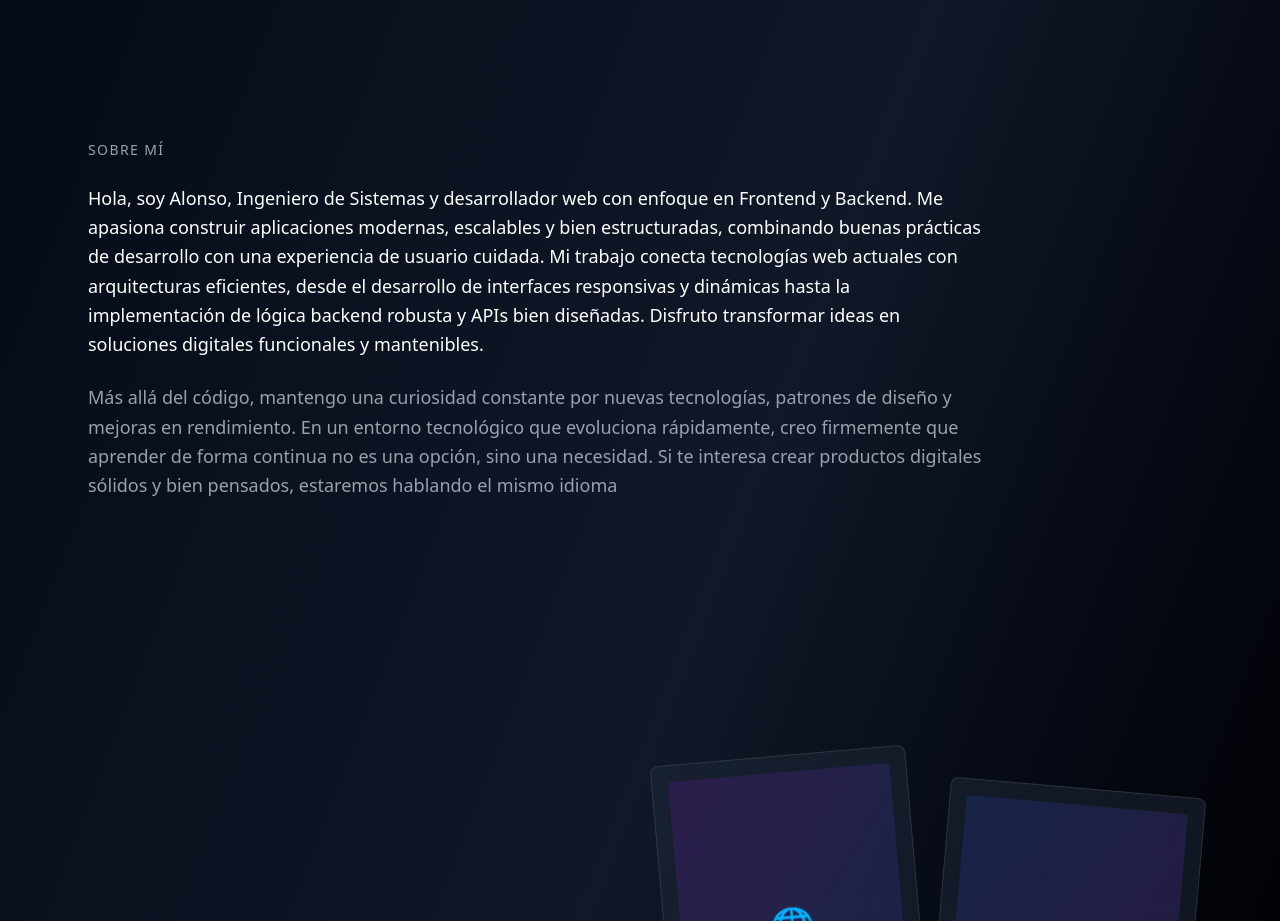
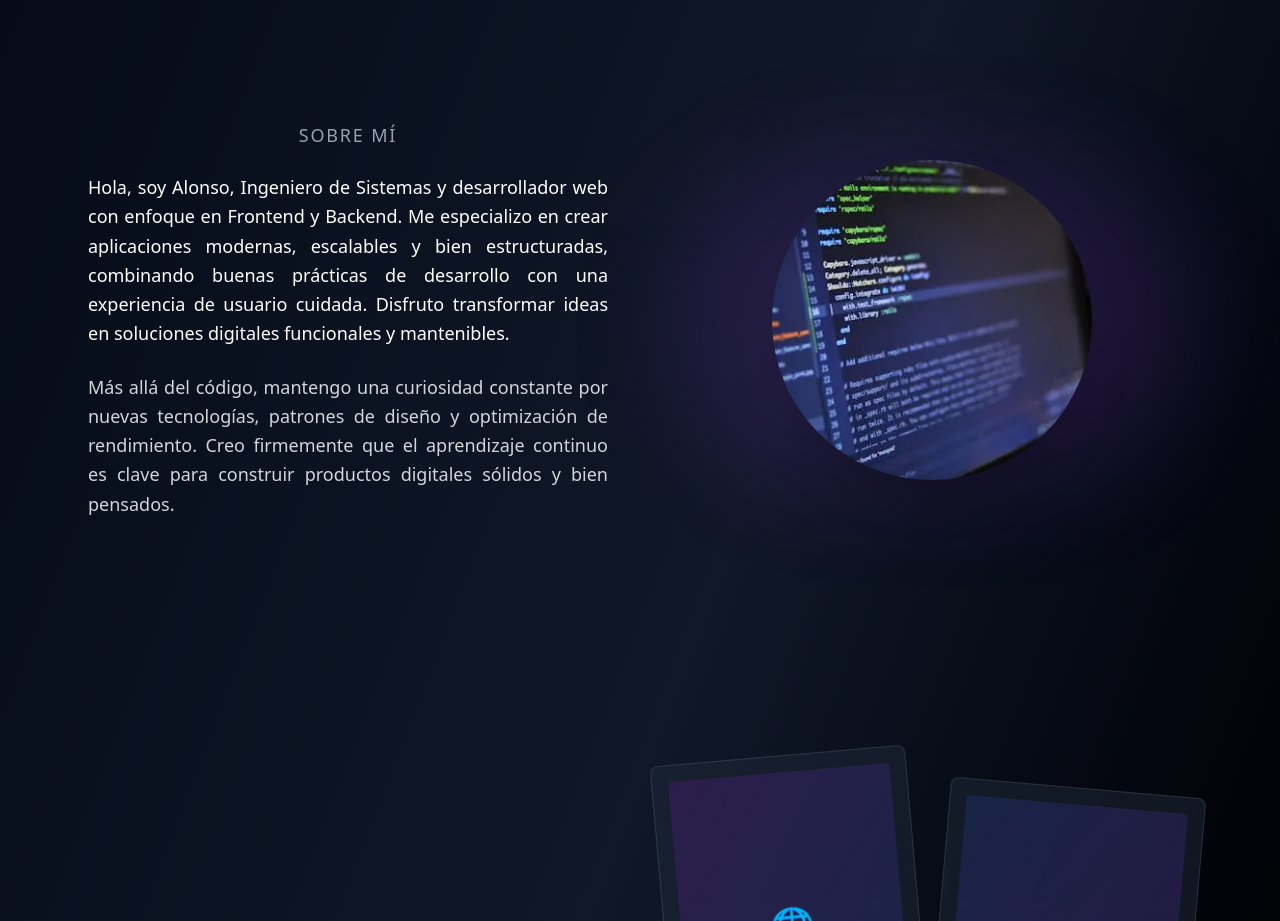
Before and after one commit to alonsonh96/portfolio, a React (Vite) app: page / in a window 1280 px wide. Shown: the part 880-1801 px from the top of the page. Built offline with nearby package versions, Linux system fonts and the light colour scheme.

Commit message:
feat(about): polished about section with visuals and cleaner text

```diff
--- a/src/components/About.jsx
+++ b/src/components/About.jsx
@@ -6,36 +6,48 @@ const About = () => {
   return (
     <Section id='sobre mí'>
       <motion.div
-        initial={{ opacity: 0, y: 30}}
+        initial={{ opacity: 0, y: 30 }}
         whileInView={{ opacity: 1, y: 0 }}
         viewport={{ once: false, amount: 0.3 }}
         transition={{ duration: 0.7, delay: 0.2 }}
-        className='max-w-4xl'
+        className='max-w-7xl mx-auto flex flex-col-reverse md:flex-row gap-16 items-center'
       >
-        <h2 className='text-sm uppercase tracking-widest text-gray-400 mb-6'>
+        <div className='flex-1 text-center '>
+          <h2 className='text-lg uppercase tracking-widest text-gray-400 mb-6'>
             Sobre mí
           </h2>
 
-        <p className='text-lg text-white mb-6 leading-relaxed'>
+          <p className='text-lg text-white mb-6 leading-relaxed text-justify'>
             Hola, soy Alonso, Ingeniero de Sistemas y desarrollador web con
-          enfoque en Frontend y Backend. Me apasiona construir aplicaciones
-          modernas, escalables y bien estructuradas, combinando buenas prácticas
-          de desarrollo con una experiencia de usuario cuidada. Mi trabajo
-          conecta tecnologías web actuales con arquitecturas eficientes, desde
-          el desarrollo de interfaces responsivas y dinámicas hasta la
-          implementación de lógica backend robusta y APIs bien diseñadas.
+            enfoque en Frontend y Backend. Me especializo en crear aplicaciones
+            modernas, escalables y bien estructuradas, combinando buenas
+            prácticas de desarrollo con una experiencia de usuario cuidada.
             Disfruto transformar ideas en soluciones digitales funcionales y
             mantenibles.
           </p>
 
-        <p className='text-lg text-gray-400 leading-relaxed'>
+          <p className='text-lg text-gray-300 leading-relaxed text-justify'>
             Más allá del código, mantengo una curiosidad constante por nuevas
-          tecnologías, patrones de diseño y mejoras en rendimiento. En un
-          entorno tecnológico que evoluciona rápidamente, creo firmemente que
-          aprender de forma continua no es una opción, sino una necesidad. Si te
-          interesa crear productos digitales sólidos y bien pensados, estaremos
-          hablando el mismo idioma
+            tecnologías, patrones de diseño y optimización de rendimiento. Creo
+            firmemente que el aprendizaje continuo es clave para construir
+            productos digitales sólidos y bien pensados.
           </p>
+        </div>
+        <motion.div
+          initial={{ opacity: 0, scale: 0.95 }}
+          whileInView={{ opacity: 1, scale: 1 }}
+          viewport={{ once: true }}
+          transition={{ duration: 0.8, delay: 0.2 }}
+          className='flex-1 relative flex justify-center md:display-block'
+        >
+          <div className='absolute inset-0 bg-purple-500/15 blur-3xl rounded-full animate-pulse' />
+          <img
+            src={'/src/assets/about.webp'}
+            alt='Foto de Alonso'
+            // className='relative z-10 rounded-full shadow-2xl p-10'
+            className='relative z-10 w-56 sm:w-64 md:w-72 lg:w-80 aspect-square object-cover rounded-full shadow-2xl'
+          />
+        </motion.div>
       </motion.div>
     </Section>
   )
```
Also changed, not shown: src/assets/about.webp (added). Lines whose indentation alone changed are shown as unchanged.
